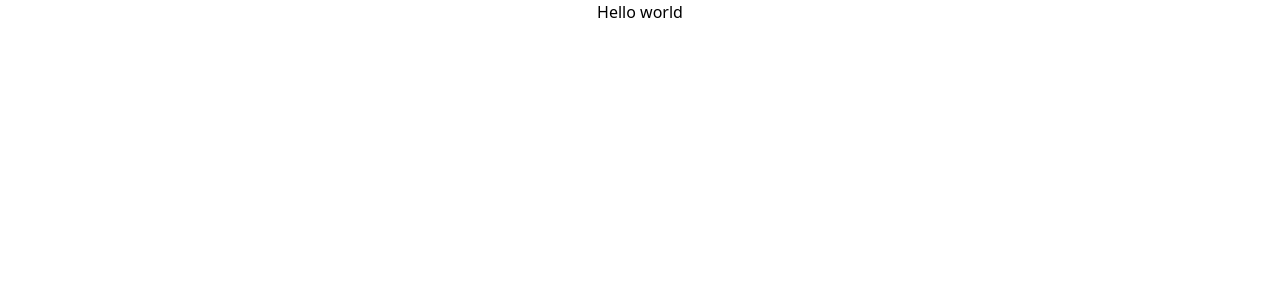
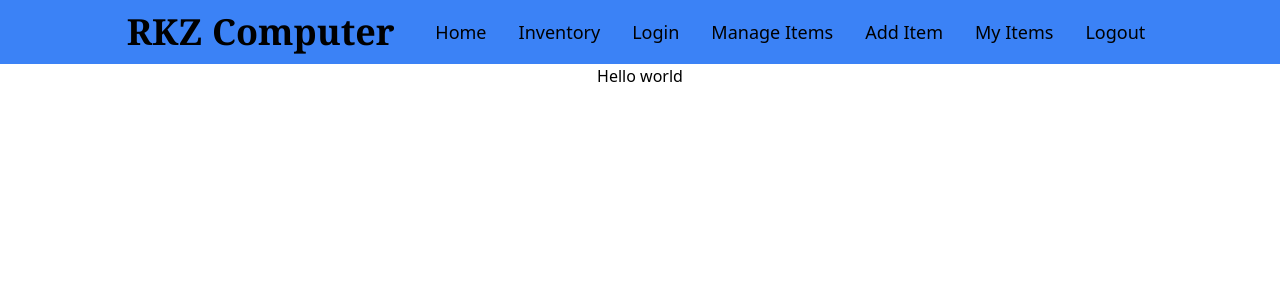
Before and after one commit to RKZeebon/Assignment-11-warehouse-management-client-side, a React (Create React App) app: page / in a window 1280 px wide. Shown: the top 300 px of the page. Built offline with nearby package versions, Linux system fonts and the light colour scheme.

Commit message:
navbar working

```diff
--- a/public/index.html
+++ b/public/index.html
@@ -1,14 +1,12 @@
 <!DOCTYPE html>
 <html lang="en">
+
 <head>
   <meta charset="utf-8" />
   <link rel="icon" href="%PUBLIC_URL%/favicon.ico" />
   <meta name="viewport" content="width=device-width, initial-scale=1" />
   <meta name="theme-color" content="#000000" />
-    <meta
-      name="description"
-      content="Web site created using create-react-app"
-    />
+  <meta name="description" content="Web site created using create-react-app" />
   <link rel="apple-touch-icon" href="%PUBLIC_URL%/logo192.png" />
   <!--
       manifest.json provides metadata used when your web app is installed on a
@@ -24,8 +22,9 @@
       work correctly both with client-side routing and a non-root public URL.
       Learn how to configure a non-root public URL by running `npm run build`.
     -->
-    <title>React App</title>
+  <title>RKZ Computer City</title>
 </head>
+
 <body>
   <noscript>You need to enable JavaScript to run this app.</noscript>
   <div id="root"></div>
@@ -40,4 +39,5 @@
       To create a production bundle, use `npm run build` or `yarn build`.
     -->
 </body>
+
 </html>
--- a/src/App.js
+++ b/src/App.js
@@ -1,8 +1,10 @@
 import './App.css';
+import Navbar from './Components/CommonPages/Navbar';
 
 function App() {
   return (
     <div className="App">
+      <Navbar />
       <h1>Hello world</h1>
     </div>
   );
--- /dev/null
+++ b/src/Components/CommonPages/Footer.js
@@ -0,0 +1,11 @@
+import React from 'react';
+
+const Footer = () => {
+    return (
+        <div>
+            <h1>This is footer</h1>
+        </div>
+    );
+};
+
+export default Footer;
--- /dev/null
+++ b/src/Components/CommonPages/Navbar.js
@@ -0,0 +1,31 @@
+import React, { useState } from 'react';
+import { NavLink } from 'react-router-dom';
+
+
+const Navbar = () => {
+    const [open, setOpen] = useState(false)
+
+    return (
+        <div className='bg-blue-500 '>
+            <div className='flex items-center justify-between lg:w-5/6 lg:mx-auto h-16 px-5'>
+                <h1 className='text-2xl lg:text-4xl font-bold font-serif whitespace-nowrap'>RKZ Computer</h1>
+                <div className='text-white text-3xl lg:hidden font-bold' onClick={() => setOpen(!open)}>
+                    {open ? <div>✕</div> : <div>☳</div>}
+                </div>
+                <div className='lg:flex items-center hidden'>
+                    <NavLink className='ml-4 text-lg py-1 px-2 hover:bg-amber-300 hover:rounded-md' to={'/home'}>Home</NavLink>
+                    <NavLink className='ml-4 text-lg py-1 px-2 hover:bg-amber-300 hover:rounded-md' to={'/inventory'}>Inventory</NavLink>
+                    <NavLink className='ml-4 text-lg py-1 px-2 hover:bg-amber-300 hover:rounded-md' to={'/login'}>Login</NavLink>
+                    <div className='ml-4'>
+                        <NavLink className=' text-lg py-1 px-2 hover:bg-amber-300 hover:rounded-md' to={'/manage-items'}>Manage Items</NavLink>
+                        <NavLink className='ml-4 text-lg py-1 px-2 hover:bg-amber-300 hover:rounded-md' to={'/add-item'}>Add Item</NavLink>
+                        <NavLink className='ml-4 text-lg py-1 px-2 hover:bg-amber-300 hover:rounded-md' to={'/my-items'}>My Items</NavLink>
+                        <NavLink className='ml-4 text-lg py-1 px-2 hover:bg-amber-300 hover:rounded-md' to={'/'}>Logout</NavLink>
+                    </div>
+                </div>
+            </div>
+        </div>
+    );
+};
+
+export default Navbar;
```
Also changed, not shown: src/Assets/Logo.png (added), 1 other file (tests, documents, lock files or other folders). Lines whose indentation alone changed are shown as unchanged.
